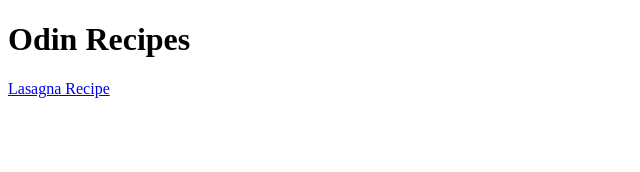
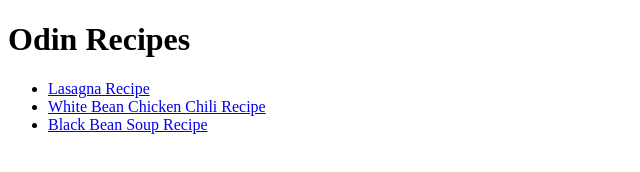
Before and after one commit to DOL2320/odin-recipes, a plain HTML site: page index.html in a window 1280 px wide. Shown: the whole page, without its empty margins (0-640 px from the left). Drawn offline with Linux system fonts and the light colour scheme.

Commit message:
Add links to chili.html and soup.html

```diff
--- a/index.html
+++ b/index.html
@@ -6,6 +6,10 @@
   </head>
   <body>
     <h1>Odin Recipes</h1>
-    <a href="./recipes/lasagna.html">Lasagna Recipe</a>
+    <ul>
+      <li><a href="./recipes/lasagna.html">Lasagna Recipe</a></li>
+      <li><a href="./recipes/chili.html">White Bean Chicken Chili Recipe</a></li>
+      <li><a href="./recipes/soup.html">Black Bean Soup Recipe</a></li>
+    </ul>
   </body>
 </html>
```
